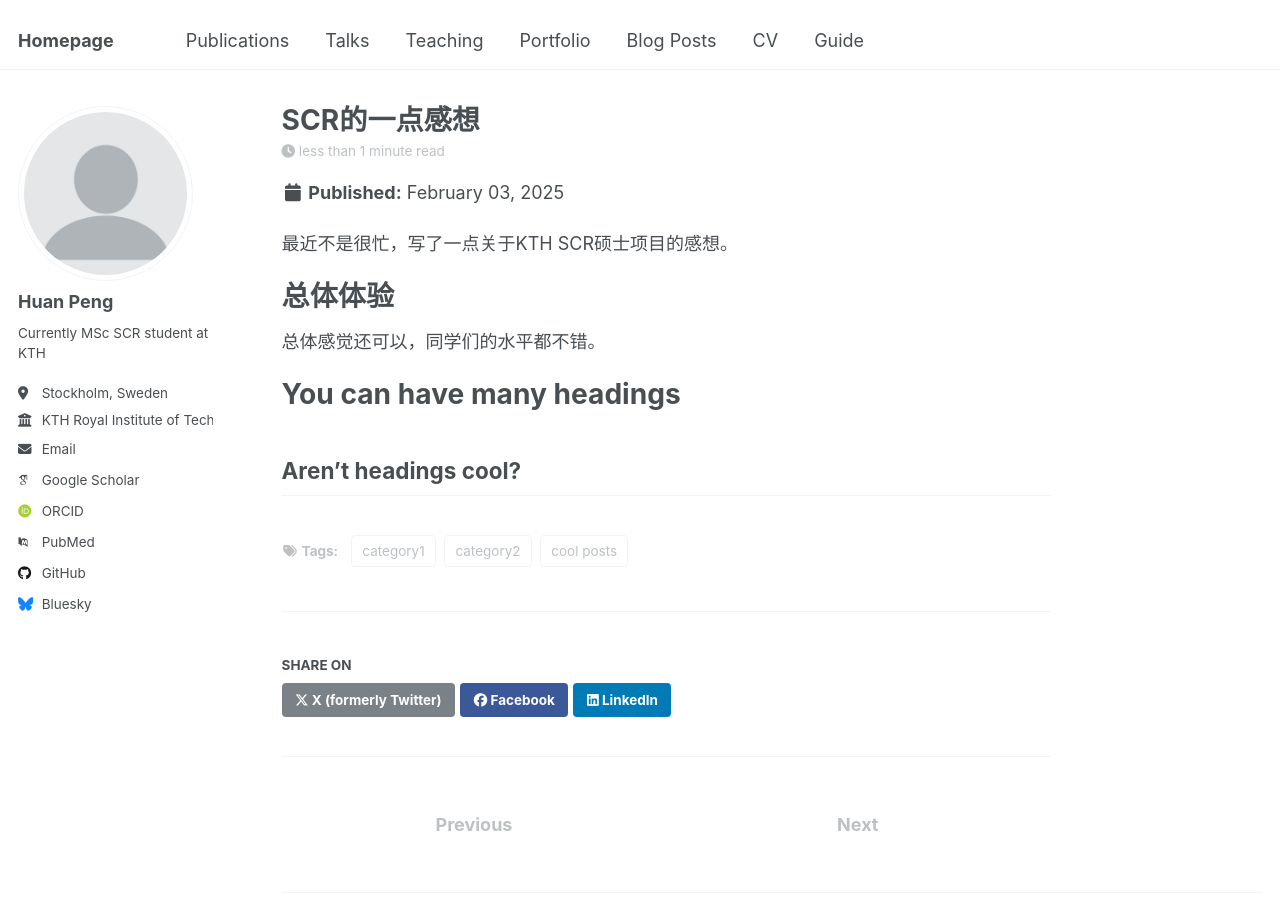
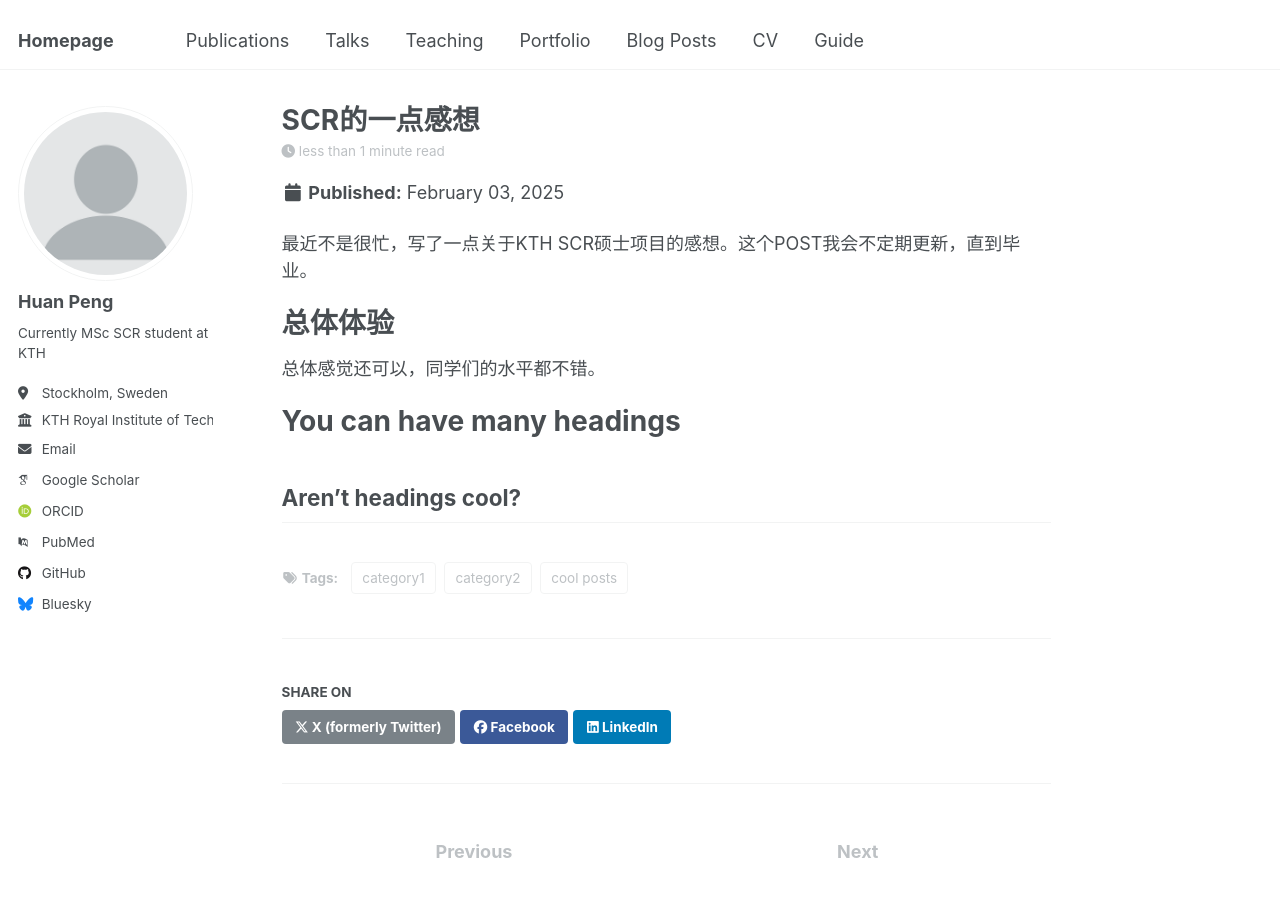
Before and after one commit to huanpen/huanpeng, a Jekyll site: the page built from _posts/2013-08-14-blog-post-2.md, in a window 1280 px wide and 900 px high. Built offline with Jekyll 4.4.1, drawn with Linux system fonts in a browser that asks for light colours; some web fonts are replaced.

Commit message:
Update 2013-08-14-blog-post-2.md
Signed-off-by: Huan Peng <huanp@kth.se>

```diff
--- a/_posts/2013-08-14-blog-post-2.md
+++ b/_posts/2013-08-14-blog-post-2.md
@@ -8,7 +8,7 @@ tags:
   - category2
 ---
 
-最近不是很忙，写了一点关于KTH SCR硕士项目的感想。
+最近不是很忙，写了一点关于KTH SCR硕士项目的感想。这个POST我会不定期更新，直到毕业。
 
 总体体验
 ======
```
